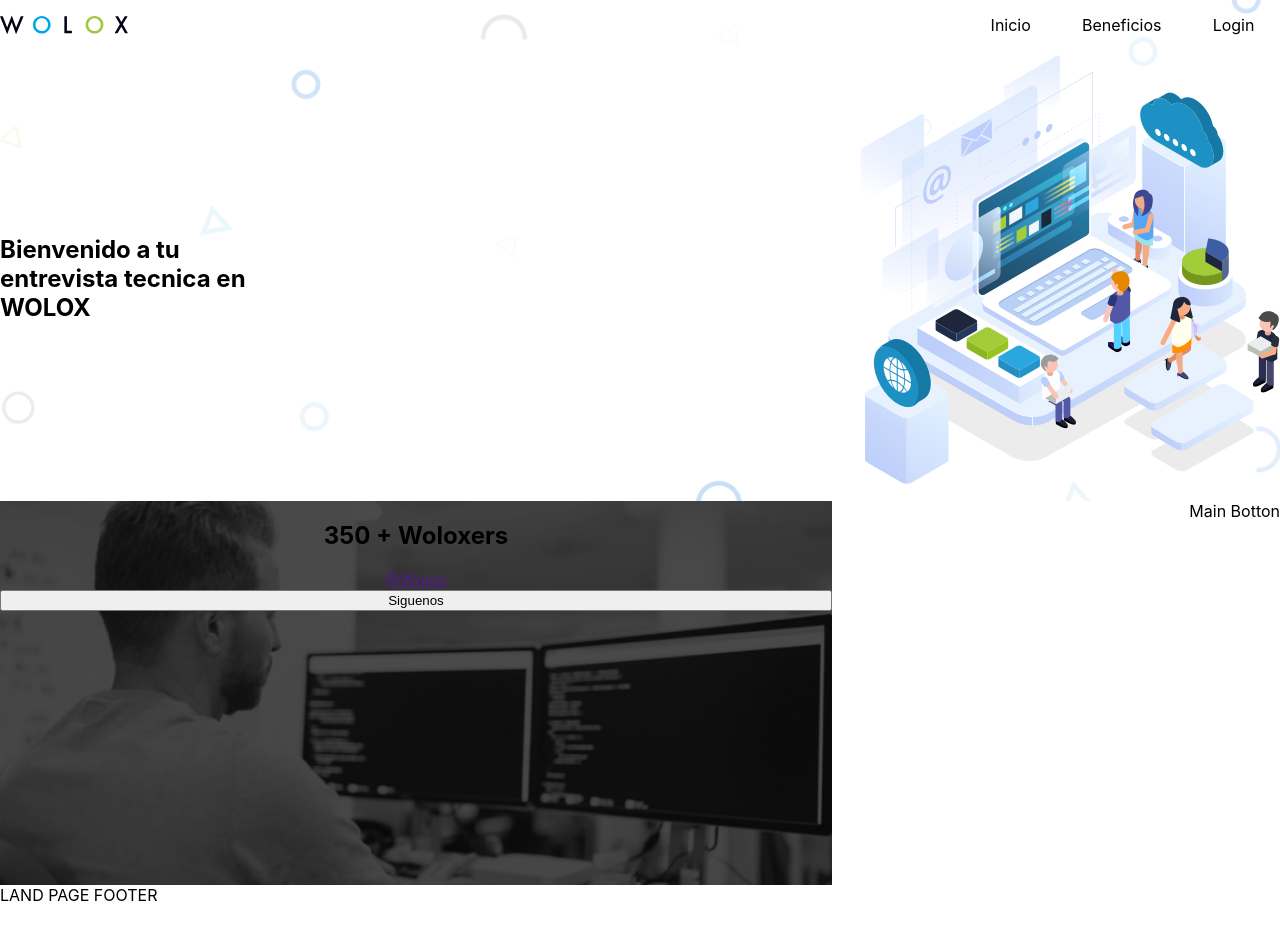
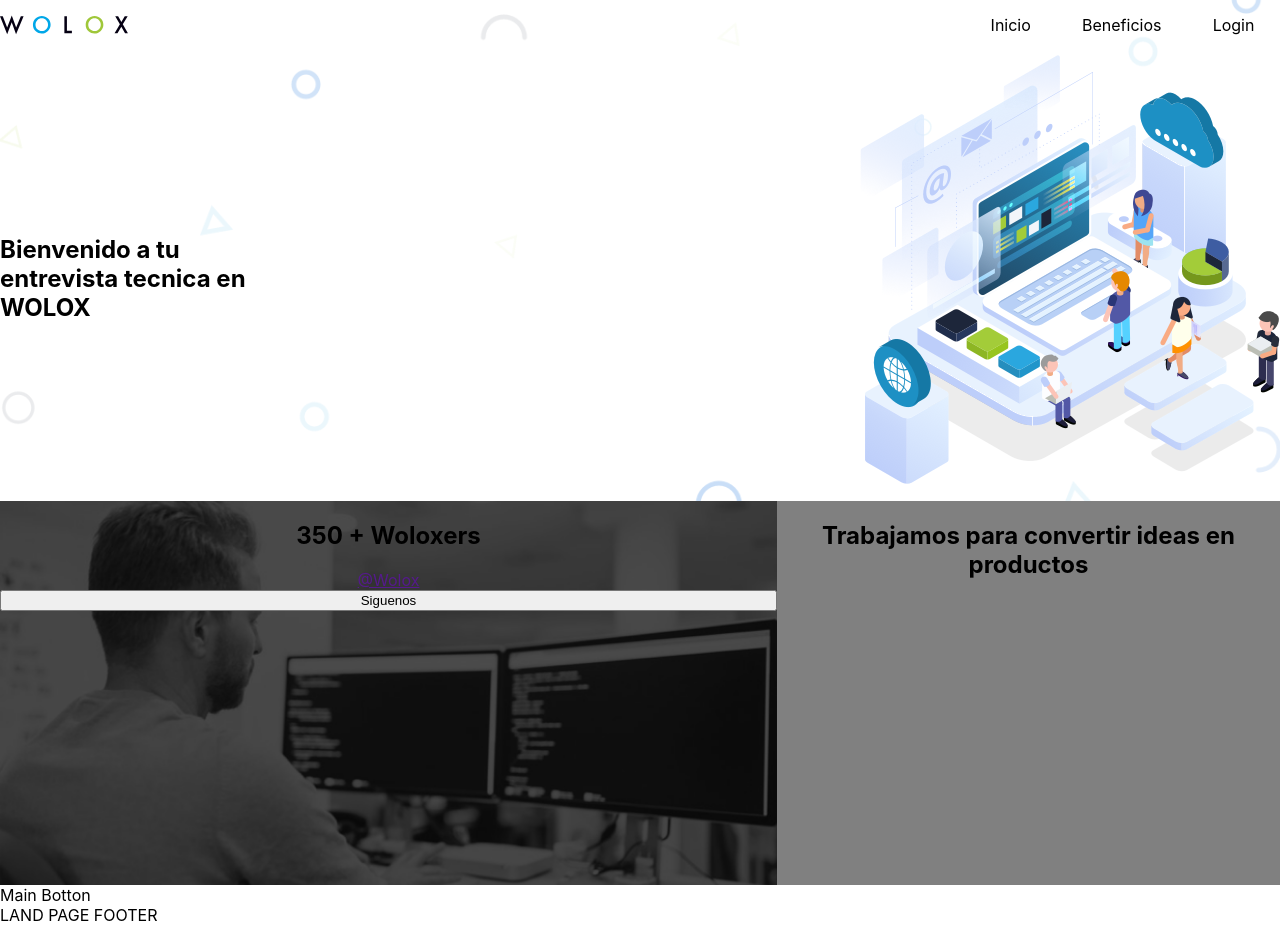
Before and after one commit to mdominguez56/wolox-proyect, a React (Create React App) app: page / in a window 1280 px wide. Built offline with nearby package versions, Linux system fonts and the light colour scheme.

Commit message:
main-top

```diff
--- /dev/null
+++ b/src/components/landPage/landPageComponent/mainTopRight.js
@@ -0,0 +1,18 @@
+import React from 'react'
+import {
+  BrowserRouter as Router,
+  Switch,
+  Route,
+  Link
+} from "react-router-dom";
+import styles from './mainTopRight.module.css'
+
+function MainTopRight() {
+    return (
+        <div className={styles.mainTopRightContainer}>
+          <h2>Trabajamos para convertir ideas en productos</h2>
+        </div>
+        );
+  }
+
+export default MainTopRight
--- /dev/null
+++ b/src/components/landPage/landPageComponent/mainTopRight.module.css
@@ -0,0 +1,5 @@
+.mainTopRightContainer{
+    background-color: grey;
+    text-align: center;
+    align-items: center;
+}
--- a/src/components/landPage/landPageMain.js
+++ b/src/components/landPage/landPageMain.js
@@ -8,6 +8,7 @@
 import styles from './landPageMain.module.css'
 import MainBottom from './landPageComponent/mainBottom';
 import MainTop from './landPageComponent/mainTop';
+import MainTopRight from './landPageComponent/mainTopRight';
 
 
 
@@ -18,6 +19,9 @@
           <Route>
               <div className={styles.MainContent}>
                 <MainTop />
+                <MainTopRight />
+              </div>
+              <div>
                 <MainBottom />
               </div>
           </Route>
```
